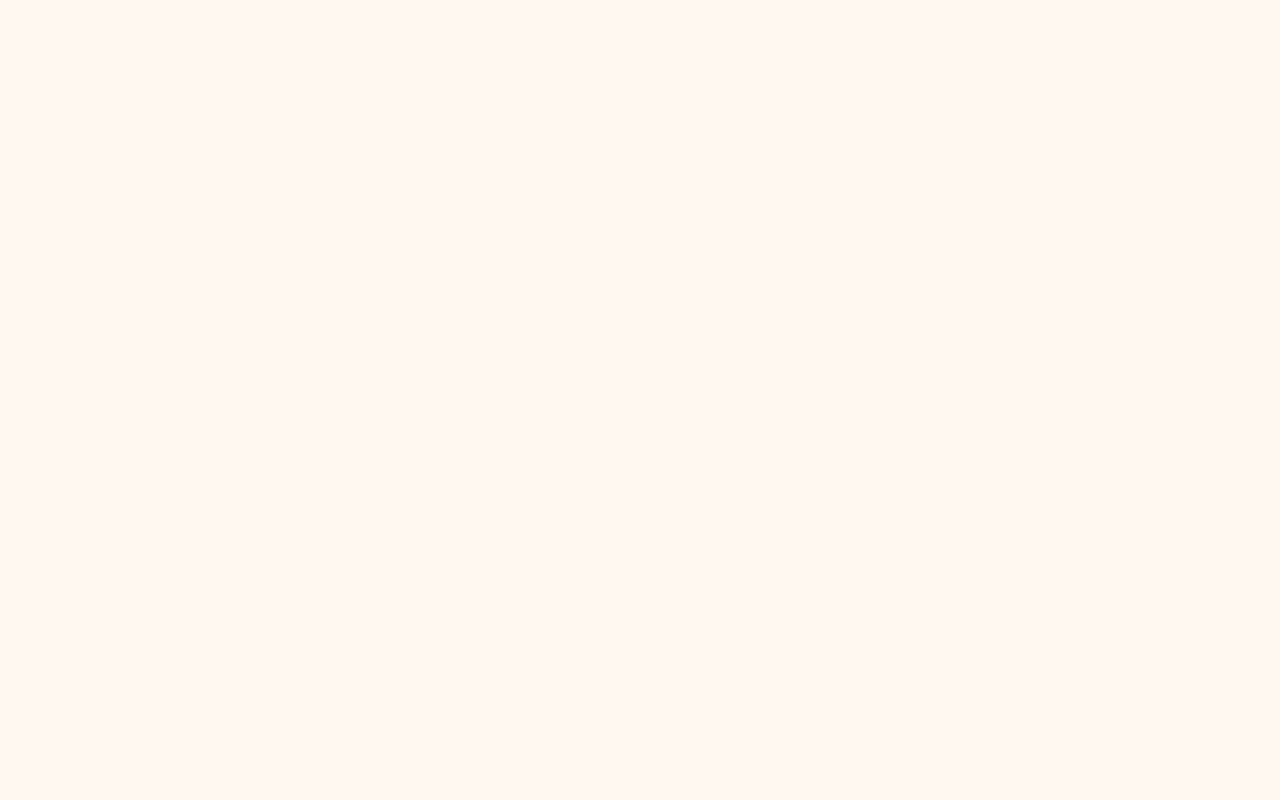
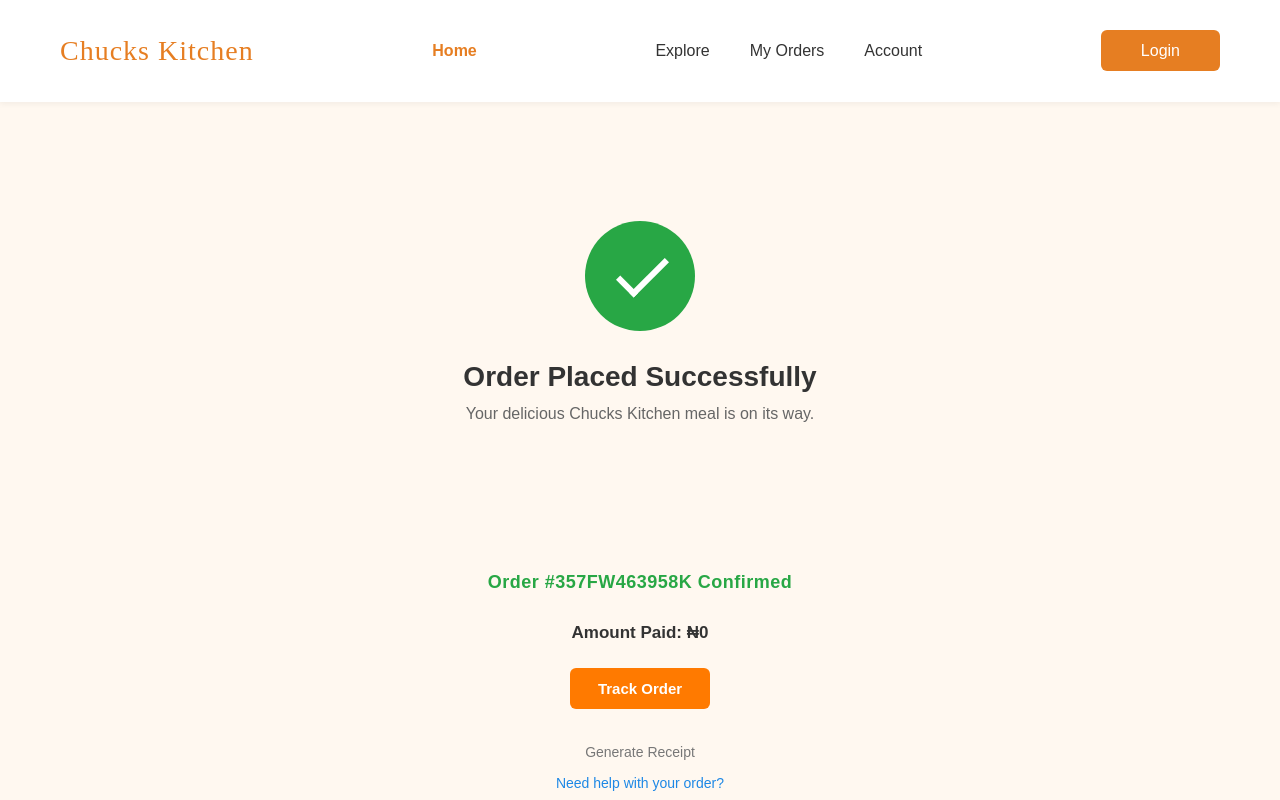
Before and after one commit to Simidaniels/chucks-kitchen, a React app: page /order-success in a window 1280 px wide. Before the commit this address had no page. Shown: the top 800 px of the page. Built offline with nearby package versions, Linux system fonts and the light colour scheme; the HTML template or start-up script is replaced by a standard one; a web font is replaced by a local one.

Commit message:
78% work done and add new file

```diff
--- a/src/App.jsx
+++ b/src/App.jsx
@@ -11,6 +11,8 @@ import Cart from "./pages/Cart";
 import OrderSummary from "./pages/OrderSummary";
 import DeliveryDetails from "./pages/DeliveryDetails";
 import Payment from "./pages/Payment";
+import OrderSuccess from "./pages/OrderSuccess";
+import Processing from "./pages/Processing";
 
 
 function Home() {
@@ -37,7 +39,8 @@ export default function App() {
           <Route path="/order-summary" element={<OrderSummary />} />
           <Route path="/checkout" element={<DeliveryDetails />} />
           <Route path="/payment" element={<Payment />} />
-
+          <Route path="/processing" element={<Processing />} />
+          <Route path="/order-success" element={<OrderSuccess />} />
 
       </Routes>
     </Router>
--- /dev/null
+++ b/src/pages/OrderSuccess.jsx
@@ -0,0 +1,77 @@
+import { useLocation, useNavigate } from "react-router-dom";
+import { useState } from "react";
+import Navbar from "../components/Navbar";
+import Footer from "../components/Footer";
+import "./styles/OrderSuccess.css";
+
+export default function OrderSuccess() {
+  const location = useLocation();
+  const navigate = useNavigate();
+
+  const { finalTotal = 0 } = location.state || {};
+
+  // ✅ Generate order number safely (runs once only)
+  const [orderNumber] = useState(() => {
+    const chars = "ABCDEFGHIJKLMNOPQRSTUVWXYZ";
+    const randomLetter = () =>
+      chars[Math.floor(Math.random() * chars.length)];
+
+    const numbersPart1 = Math.floor(100 + Math.random() * 900);
+    const numbersPart2 = Math.floor(100000 + Math.random() * 900000);
+
+    return `${numbersPart1}${randomLetter()}${randomLetter()}${numbersPart2}${randomLetter()}`;
+  });
+
+  return (
+    <>
+      <Navbar />
+
+      <div className="success-container">
+
+
+        <div className="success-wrapper">
+            {/* Green Checkmark */}
+            <div className="checkmark-circle">
+              <div className="checkmark"></div>
+            </div>
+
+            <h1>Order Placed Successfully</h1>
+
+            <p className="subtitle">
+              Your delicious Chucks Kitchen meal is on its way.
+            </p>
+        </div>
+
+
+
+        <div className="evidence-wrapper">
+            <div className="order-number">
+              Order #{orderNumber} Confirmed
+            </div>
+            <h3 className="amount-paid">
+              Amount Paid: ₦{finalTotal.toLocaleString()}
+            </h3>
+            <div className="success-buttons">
+              <button
+                className="primary-btn"
+                onClick={() => navigate("/track-order")}
+              >
+                Track Order
+              </button>
+            </div>
+            <p className="help-text">
+              Generate Receipt
+            </p>
+            <p
+              className="help-text support-link"
+              onClick={() => navigate("/support")}
+            >
+              Need help with your order?
+            </p>
+        </div>
+      </div>
+
+      <Footer />
+    </>
+  );
+}
--- a/src/pages/Payment.jsx
+++ b/src/pages/Payment.jsx
@@ -1,11 +1,14 @@
 import React, { useState } from "react";
-import { useLocation } from "react-router-dom";
+import { useLocation, useNavigate } from "react-router-dom";
 import Navbar from "../components/Navbar";
 import Footer from "../components/Footer";
 import "./styles/Payment.css";
 
 export default function Payment() {
   const location = useLocation();
+
+  const navigate = useNavigate();
+
 
   // 👇 Get finalTotal passed from OrderSummary
   const { finalTotal = 0 } = location.state || {};
@@ -22,8 +25,10 @@ export default function Payment() {
       return;
     }
 
-    alert(`Payment of ₦${finalTotal.toLocaleString()} Successful 🎉`);
-  };
+  navigate("/processing", {
+    state: { finalTotal }
+  });
+};
 
   return (
     <>
--- /dev/null
+++ b/src/pages/Processing.jsx
@@ -0,0 +1,42 @@
+import { useEffect } from "react";
+import { useLocation, useNavigate } from "react-router-dom";
+import Navbar from "../components/Navbar";
+import Footer from "../components/Footer";
+import "./styles/Processing.css";
+
+export default function Processing() {
+  const location = useLocation();
+  const navigate = useNavigate();
+
+  const { finalTotal = 0 } = location.state || {};
+
+  useEffect(() => {
+    const timer = setTimeout(() => {
+      navigate("/order-success", {
+        state: { finalTotal }
+      });
+    }, 3500); // 2.5 seconds loading
+
+    return () => clearTimeout(timer);
+  }, [navigate, finalTotal]);
+
+  return (
+    <>
+      <Navbar />
+
+              <div className="processing-container">
+          <div className="loader">
+            <div className="ring"></div>
+            <div className="ring"></div>
+            <div className="ring"></div>
+          </div>
+
+          <h2>Processing Your Payment...</h2>
+          <p>Please wait while we confirm your transaction.</p>
+        </div>
+
+
+      <Footer />
+    </>
+  );
+}
--- /dev/null
+++ b/src/pages/styles/OrderSuccess.css
@@ -0,0 +1,128 @@
+.success-wrapper {
+    min-height: 55vh;
+    display: flex;
+    flex-direction: column;
+    align-items: center;
+    justify-content: center;
+    text-align: center;
+    /* padding-top: 40px; */
+}
+.evidence-wrapper {
+    display: flex;
+    flex-direction: column;
+    align-items: center;
+    justify-content: center;
+    padding-bottom: 40px;
+
+}
+/* ===================== */
+/* Green Checkmark Style */
+/* ===================== */
+
+.checkmark-circle {
+    width: 110px;
+    height: 110px;
+    background-color: #28a745;
+    border-radius: 50%;
+    position: relative;
+    animation: scaleIn 0.4s ease-in-out;
+}
+
+.checkmark {
+    position: absolute;
+    left: 45px;
+    top: 25px;
+    width: 25px;
+    height: 50px;
+    border-right: 6px solid white;
+    border-bottom: 6px solid white;
+    transform: rotate(45deg);
+}
+
+@keyframes scaleIn {
+    0% {
+        transform: scale(0);
+    }
+
+    100% {
+        transform: scale(1);
+    }
+}
+
+/* ===================== */
+/* Text Styling */
+/* ===================== */
+
+.success-container h1 {
+    margin-top: 30px;
+    font-size: 28px;
+    font-weight: 600;
+}
+
+.subtitle {
+    margin-top: 12px;
+    color: #666;
+    font-size: 16px;
+}
+
+/* 🔥 Add nice spacing around order number */
+.order-number {
+    margin-top: 30px;
+    margin-bottom: 30px;
+    font-size: 18px;
+    font-weight: 600;
+    color: #28a745;
+    letter-spacing: 0.5px;
+}
+
+/* Amount Paid */
+.amount-paid {
+    margin-bottom: 25px;
+    font-size: 17px;
+}
+
+/* ===================== */
+/* Buttons */
+/* ===================== */
+
+.success-buttons {
+    display: flex;
+    gap: 18px;
+    flex-wrap: wrap;
+    justify-content: center;
+    margin-bottom: 20px;
+}
+
+/* 🔥 Primary Orange Button */
+.primary-btn {
+    padding: 12px 28px;
+    border: none;
+    background-color: #ff7a00;
+    /* your brand orange */
+    color: white;
+    font-size: 15px;
+    border-radius: 6px;
+    cursor: pointer;
+    transition: 0.3s ease;
+}
+
+.primary-btn:hover {
+    background-color: #e86f00;
+}
+
+/* Help Text */
+.help-text {
+    margin-top: 15px;
+    color: #777;
+    cursor: pointer;
+    font-size: 14px;
+    transition: 0.2s ease;
+}
+
+.help-text.support-link {
+    color: #1e88e5;
+}
+
+.help-text:hover {
+    color: #ff7a00;
+}
--- a/src/pages/styles/Payment.css
+++ b/src/pages/styles/Payment.css
@@ -17,13 +17,13 @@
 .method-options button {
     flex: 1;
     padding: 10px;
-    border: 1px solid black;
+    border: 1px solid #000;
     background: white;
     cursor: pointer;
 }
 
 .method-options button.active {
-    background: black;
+    background: #ff7a00;
     color: white;
 }
 
@@ -58,7 +58,7 @@
     margin-top: 30px;
     width: 100%;
     padding: 14px;
-    background: black;
+    background: #ff7a00;
     color: white;
     border: none;
     cursor: pointer;
--- /dev/null
+++ b/src/pages/styles/Processing.css
@@ -0,0 +1,61 @@
+.processing-container {
+    height: 70vh;
+    display: flex;
+    flex-direction: column;
+    align-items: center;
+    justify-content: center;
+    text-align: center;
+}
+
+.processing-container h2 {
+    margin-top: 30px;
+    font-size: 24px;
+}
+
+.processing-container p {
+    margin-top: 10px;
+    color: #777;
+}
+
+/* Loader Container */
+.loader {
+    position: relative;
+    width: 120px;
+    height: 120px;
+}
+
+/* Rings */
+.ring {
+    position: absolute;
+    width: 100%;
+    height: 100%;
+    border: 5px solid transparent;
+    border-top: 5px solid black;
+    border-radius: 50%;
+    animation: spin 1.2s linear infinite;
+}
+
+.ring:nth-child(2) {
+    width: 90px;
+    height: 90px;
+    top: 15px;
+    left: 15px;
+    border-top: 5px solid #555;
+    animation-duration: 1.5s;
+}
+
+.ring:nth-child(3) {
+    width: 60px;
+    height: 60px;
+    top: 30px;
+    left: 30px;
+    border-top: 5px solid #999;
+    animation-duration: 2s;
+}
+
+/* Animation */
+@keyframes spin {
+    100% {
+        transform: rotate(360deg);
+    }
+}
```
Lines whose indentation alone changed are shown as unchanged.
